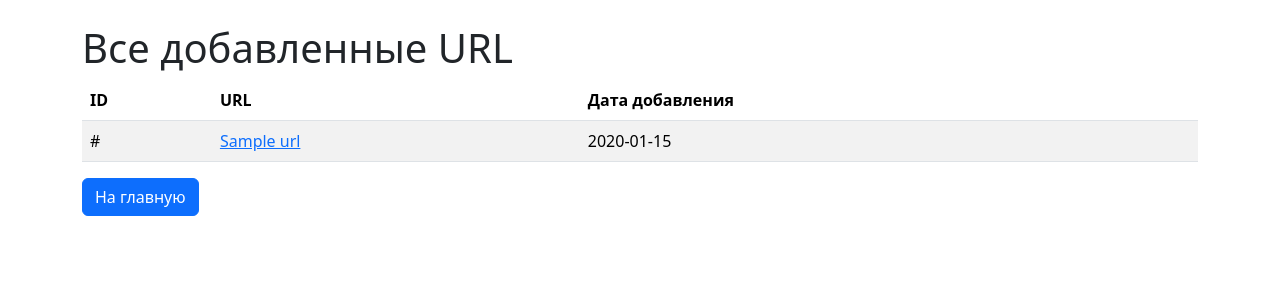
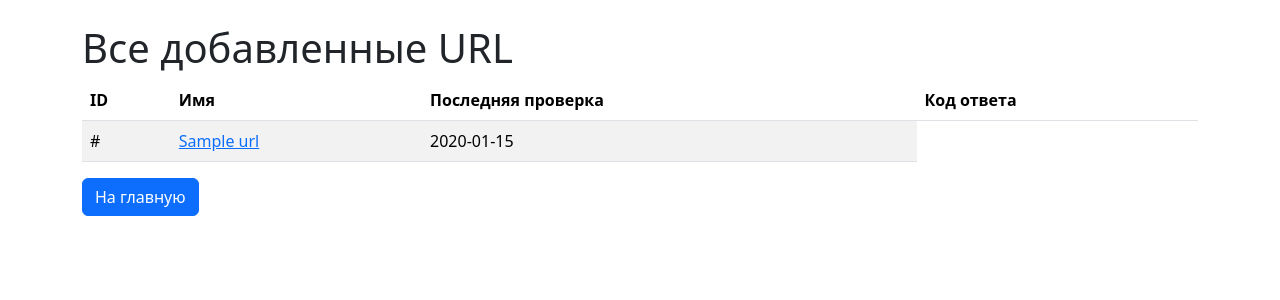
Before and after one commit to lisaCookie/python-project-83, a Flask app: template page_analyzer/templates/urls.html in a window 1280 px wide. Shown: the top 300 px of the page. Run offline with Flask 3, Linux system fonts and the light colour scheme; the template is opened without the code that fills it: most values are stand-ins (such as "Sample title", 1, 10 or a date in 2020); some libraries are stand-ins or nearby versions.

Commit message:
modified:   Dockerfile         modified:   page_analyzer/__pycache__/app.cpython-313.pyc         modified:   page_analyzer/app.py         modified:   page_analyzer/templates/urls.html

```diff
--- a/page_analyzer/app.py
+++ b/page_analyzer/app.py
@@ -26,14 +26,13 @@
         url_input = request.form.get('url')
         # Валидация URL
         if not url_input:
-            flash('Пожалуйста, введите URL', 'error')
-            return render_template('index.html')
+            return render_template('index.html',
+                                   error='Пожалуйста, введите URL')
         if len(url_input) > 255:
-            flash('URL не должен превышать 255 символов', 'error')
-            return render_template('index.html')
+            return render_template('index.html',
+                                   error='URL не должен превышать 255 символов')
         if not validators.url(url_input):
-            flash('Некорректный URL', 'error')
-            return render_template('index.html')
+            return render_template('index.html', error='Некорректный URL')
 
         # Проверка, что сайт с таким именем еще не добавлен
         conn = get_db_connection()
@@ -55,10 +54,10 @@
                 new_id = cursor.fetchone()[0]
         flash('URL успешно добавлен', 'success')
         return redirect(url_for('url_detail', id=new_id))
-    return render_template('index.html')
+    return render_template('index.html', error=request.args.get('error'))
 
 
-@app.route('/urls', endpoint='urls')
+@app.route('/urls', methods=['GET', 'POST'], endpoint='urls')
 def all_urls():
     conn = get_db_connection()
     with conn:
--- a/page_analyzer/templates/urls.html
+++ b/page_analyzer/templates/urls.html
@@ -11,12 +11,13 @@
         <thead>
             <tr>
                 <th>ID</th>
-                <th>URL</th>
-                <th>Дата добавления</th>
+                <th>Имя</th>
+                <th>Последняя проверка</th>
+                <th>Код ответа</th>
             </tr>
         </thead>
         <tbody>
-            {% for id, name, created_at in urls %}
+            {% for id, name, created_at, response_code in urls %}
             <tr>
                 <td>{{ id }}</td>
                 <td><a href="{{ url_for('url_detail', id=id) }}">{{ name }}</a></td>
```
Also changed, not shown: 1 other file.
